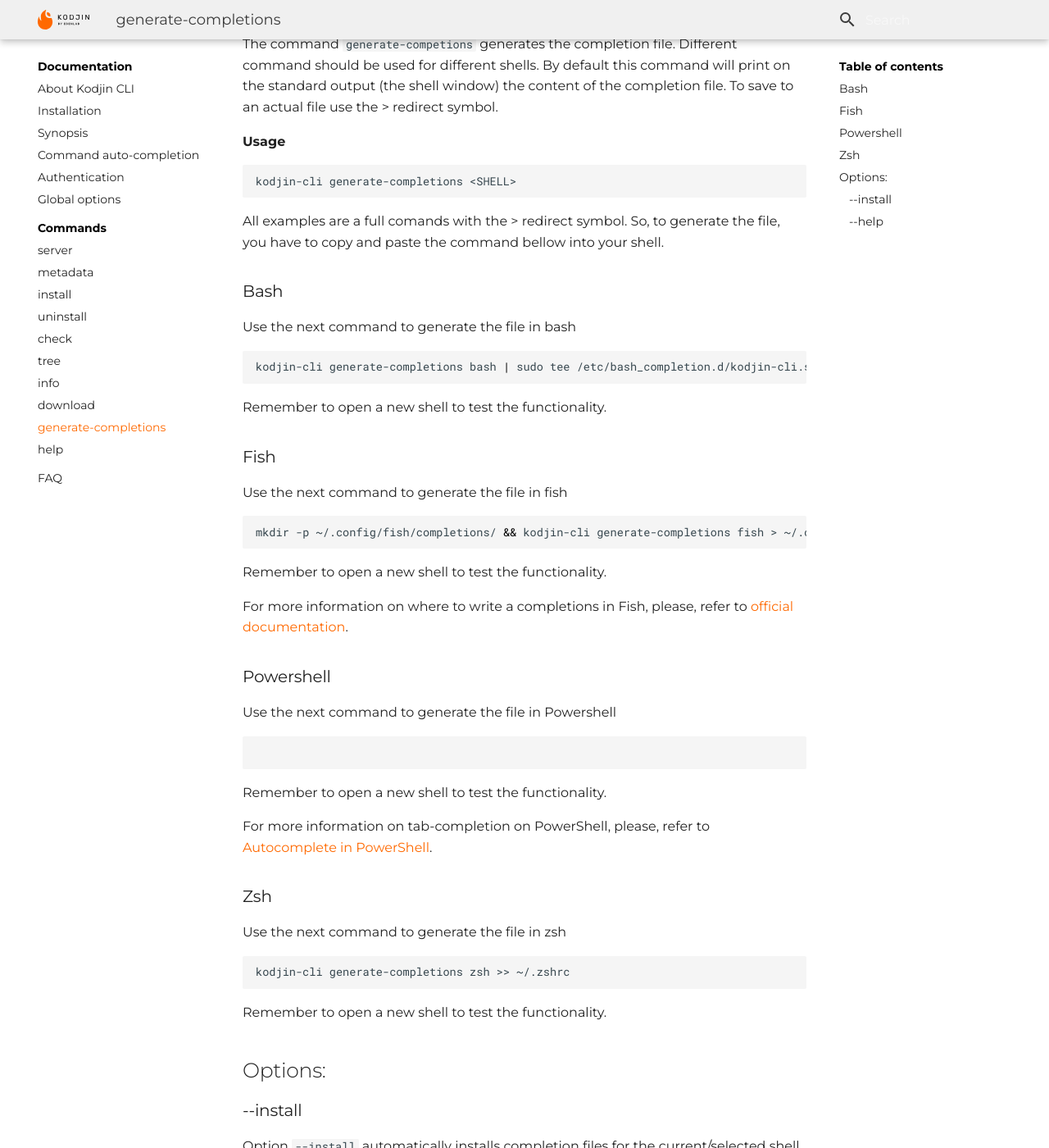
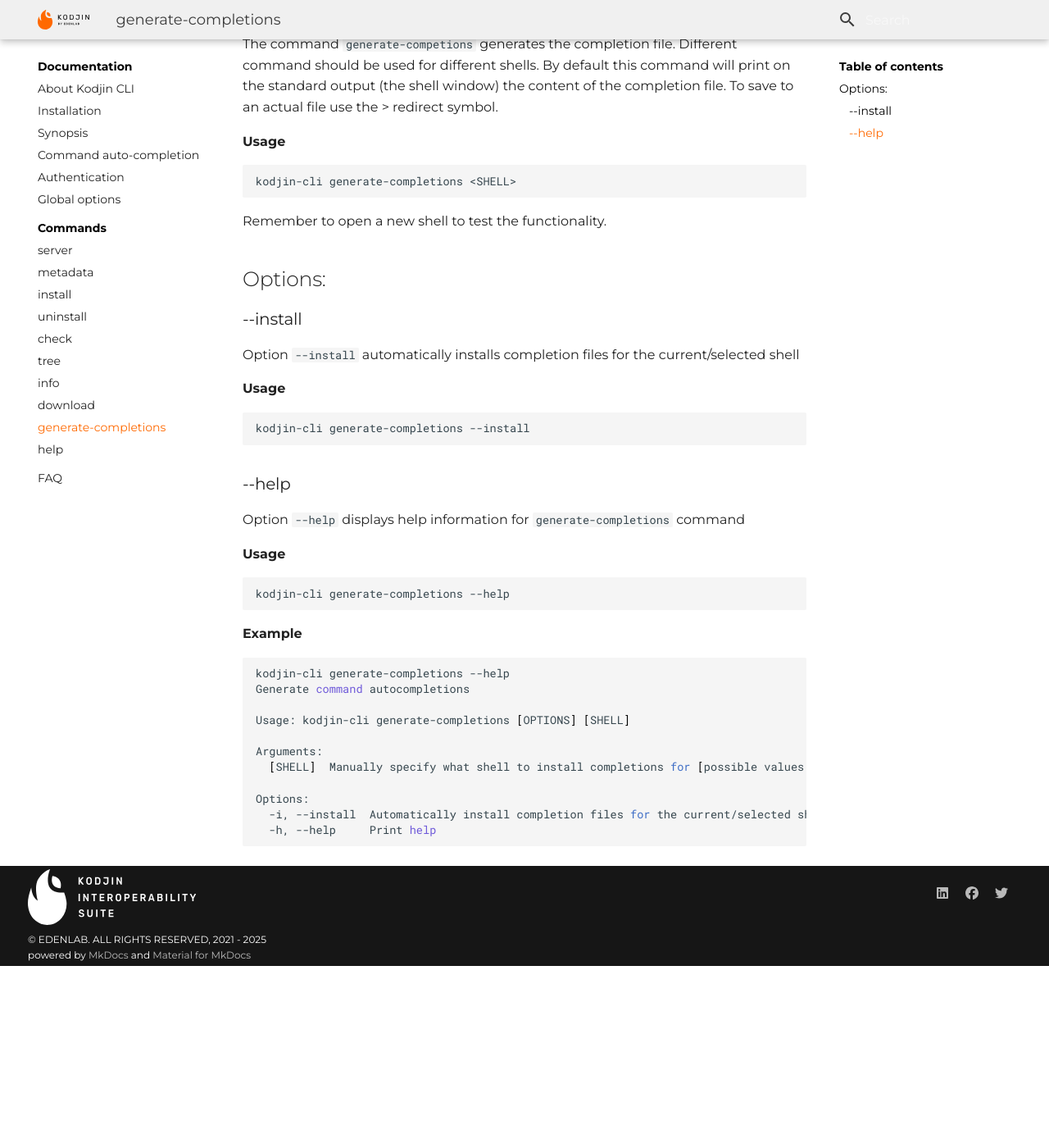
Before and after one commit to edenlabllc/kodjin.cli, an MkDocs documentation site: the page built from docs/command-generate-completions.md, in a window 1280 px wide and 1400 px high, scrolled down 388 px. Shown: the whole window at 82% size. Built offline with MkDocs 1.6.1 and Material for MkDocs 9.7.7, drawn with Linux system fonts in a browser that asks for light colours; after the commit the page ends 1566 px from its top, so only the background shows below that.

Commit message:
fix: after review

````diff
--- a/docs/command-generate-completions.md
+++ b/docs/command-generate-completions.md
@@ -11,41 +11,6 @@
 **Usage**
 ```shell
 kodjin-cli generate-completions <SHELL>
-```
-
-All examples are a full comands with the > redirect symbol. So, to generate the file, you have to copy and paste the command bellow into your shell.
-
-### Bash
-Use the next command to generate the file in bash
-```shell
-kodjin-cli generate-completions bash | sudo tee /etc/bash_completion.d/kodjin-cli.sh
-```
-Remember to open a new shell to test the functionality.
-
-### Fish
-Use the next command to generate the file in fish
-```shell
-mkdir -p ~/.config/fish/completions/ && kodjin-cli generate-completions fish > ~/.config/fish/completions/kodjin-cli.fish
-```
-
-Remember to open a new shell to test the functionality.
-
-For more information on where to write a completions in Fish, please, refer to [official documentation](https://fishshell.com/docs/current/completions.html#where-to-put-completions).
-
-### Powershell
-Use the next command to generate the file in Powershell
-```shell
-```
-
-Remember to open a new shell to test the functionality.
-
-For more information on tab-completion on PowerShell, please, refer to [Autocomplete in PowerShell](https://techcommunity.microsoft.com/t5/itops-talk-blog/autocomplete-in-powershell/ba-p/2604524).
-
-### Zsh
-Use the next command to generate the file in zsh
-
-```shell
-kodjin-cli generate-completions zsh >> ~/.zshrc
 ```
 
 Remember to open a new shell to test the functionality.
````
Also changed, not shown: docs/authentication.md (+0 -12 lines).
